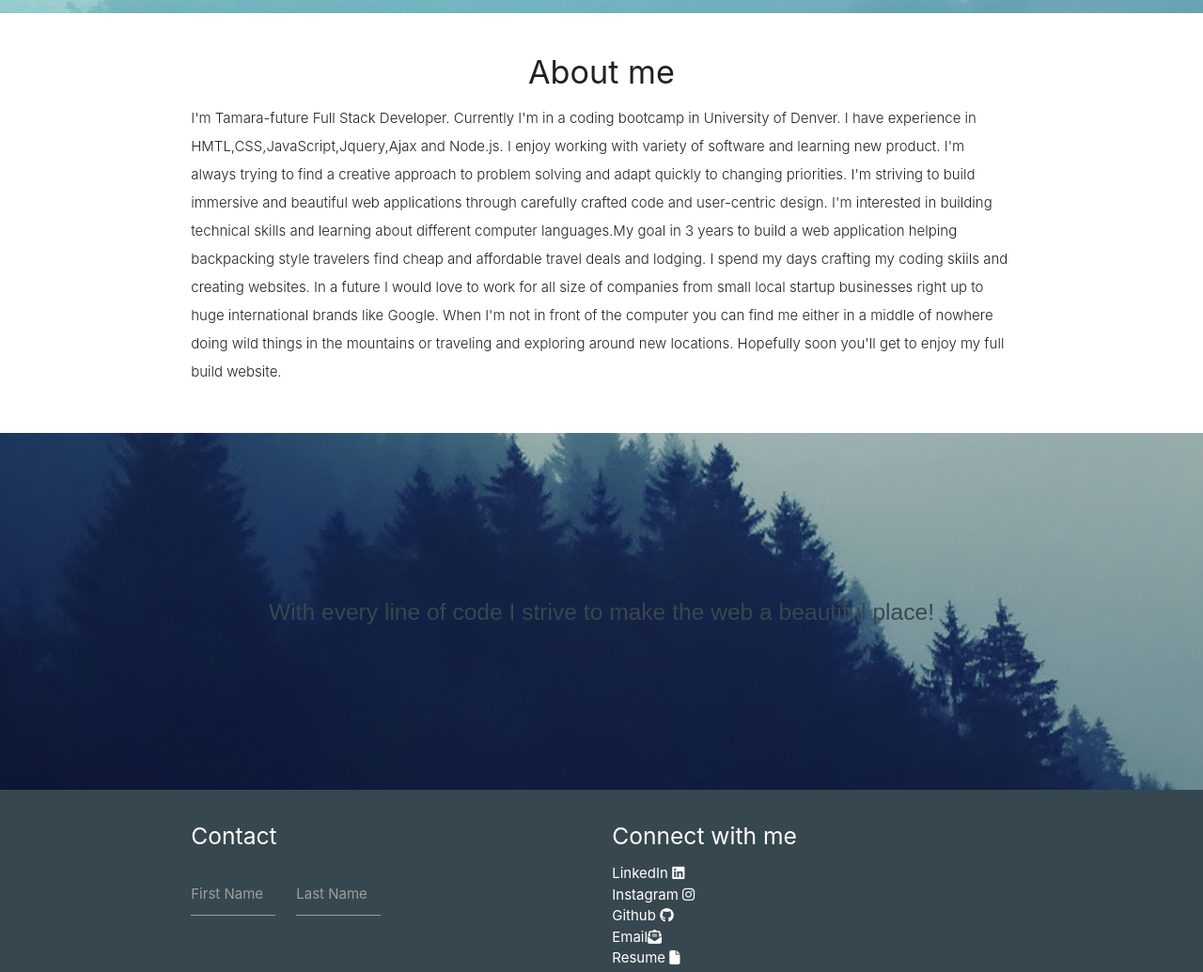
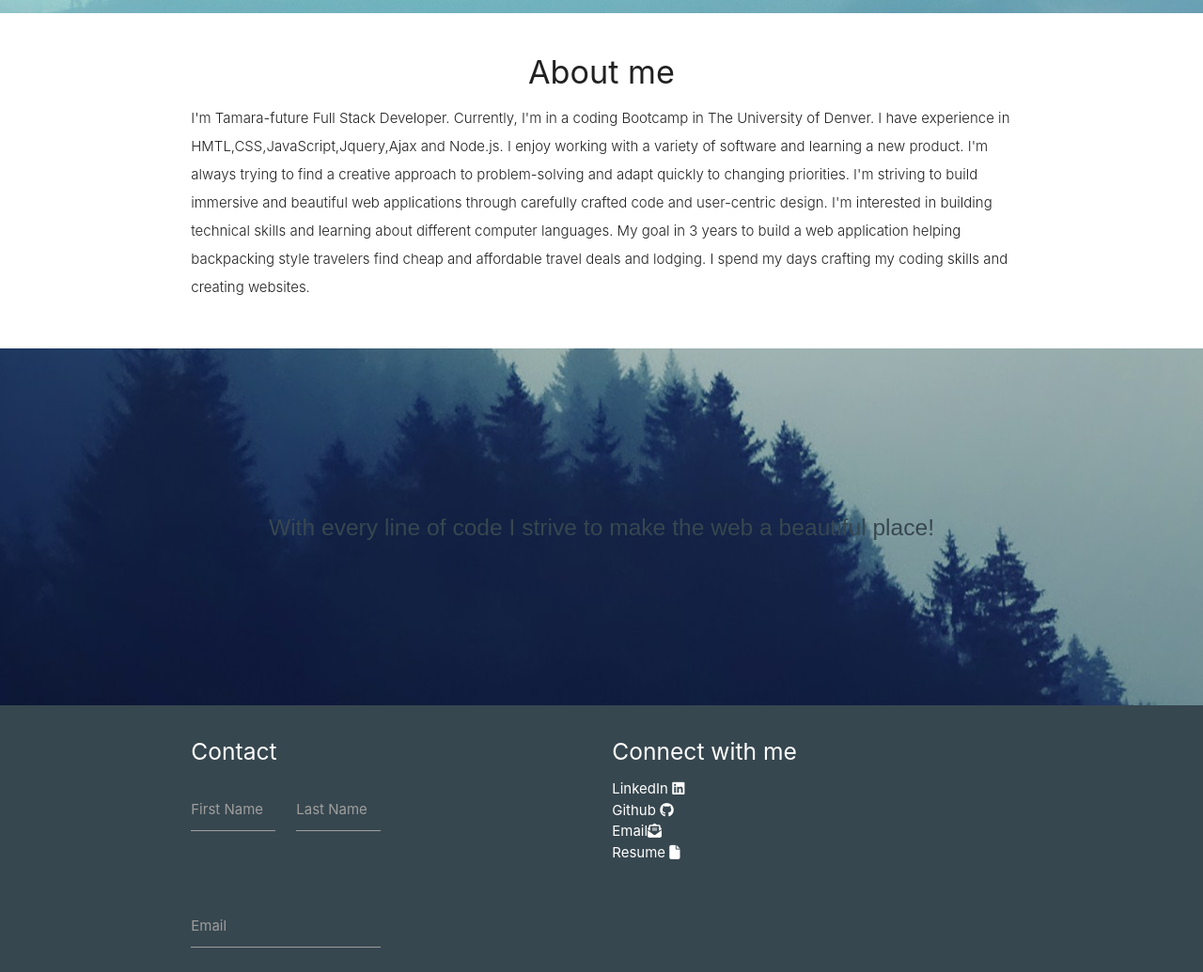
Before and after one commit to tomatoma891/updated-portfolio-, a plain HTML site: page index.html in a window 1280 px wide. Shown: the part 1346-2381 px from the top of the page at 94% size. Drawn offline with nearby package versions, Linux system fonts and the light colour scheme; some icons are missing.

Commit message:
another update

```diff
--- a/index.html
+++ b/index.html
@@ -180,19 +180,15 @@
         <div class="col s12 center">
           <h3><i class="mdi-content-send brown-text"></i></h3>
           <h4>About me </h4>
-          <p class="left-align light">I'm Tamara-future Full Stack Developer. Currently I'm in a coding bootcamp in
-            University of Denver. I have experience in HMTL,CSS,JavaScript,Jquery,Ajax and Node.js. I enjoy working with
-            variety of software and learning new product. I'm always trying to find a creative approach to problem
-            solving and adapt quickly to
-            changing priorities. I'm striving to build immersive and beautiful web applications through carefully
-            crafted code and user-centric design. I'm interested in building technical skills and learning about
-            different computer languages.My goal in 3 years to build a web application helping backpacking style
-            travelers find cheap and affordable travel deals and lodging. I spend my days crafting my coding skiils and
-            creating websites. In a future I would love to work for all size of companies from small local startup
-            businesses right up to huge international brands like Google. When I'm not in front of the computer you can
-            find me either in a middle of nowhere doing wild things in the mountains or traveling and exploring around
-            new locations. Hopefully soon you'll get to enjoy my full build website.
-
+          <p class="left-align light">I'm Tamara-future Full Stack Developer. Currently, I'm in a coding Bootcamp in
+            The University of Denver. I have experience in HMTL,CSS,JavaScript,Jquery,Ajax and Node.js. I enjoy working
+            with
+            a variety of software and learning a new product. I'm always trying to find a creative approach to
+            problem-solving and adapt quickly to changing priorities. I'm striving to build immersive and beautiful web
+            applications through carefully crafted code and user-centric design. I'm interested in building technical
+            skills and learning about different computer languages. My goal in 3 years to build a web application
+            helping backpacking style travelers find cheap and affordable travel deals and lodging. I spend my days
+            crafting my coding skills and creating websites.
           </p>
         </div>
       </div>
@@ -246,8 +242,8 @@
           <ul>
             <li><a class="white-text" href="https://www.linkedin.com/in/tamara-sidorova-alex24/">LinkedIn <i
                   class="fab fa-linkedin"></i></a></li>
-            <li><a class="white-text" href="https://www.instagram.com/adventure_blonde">Instagram <i
-                  class="fab fa-instagram"></i></a></li>
+            <!-- <li><a class="white-text" href="https://www.instagram.com/adventure_blonde">Instagram <i
+                  class="fab fa-instagram"></i></a></li> -->
             <li><a class="white-text" href="https://github.com/tomatoma891">Github <i class="fab fa-github">
                 </i></a></li>
             <li><a class="white-text" href="mailto:tomatoma891@gmail.com">Email<i class="fas fa-envelope-open-text"></i>
```
